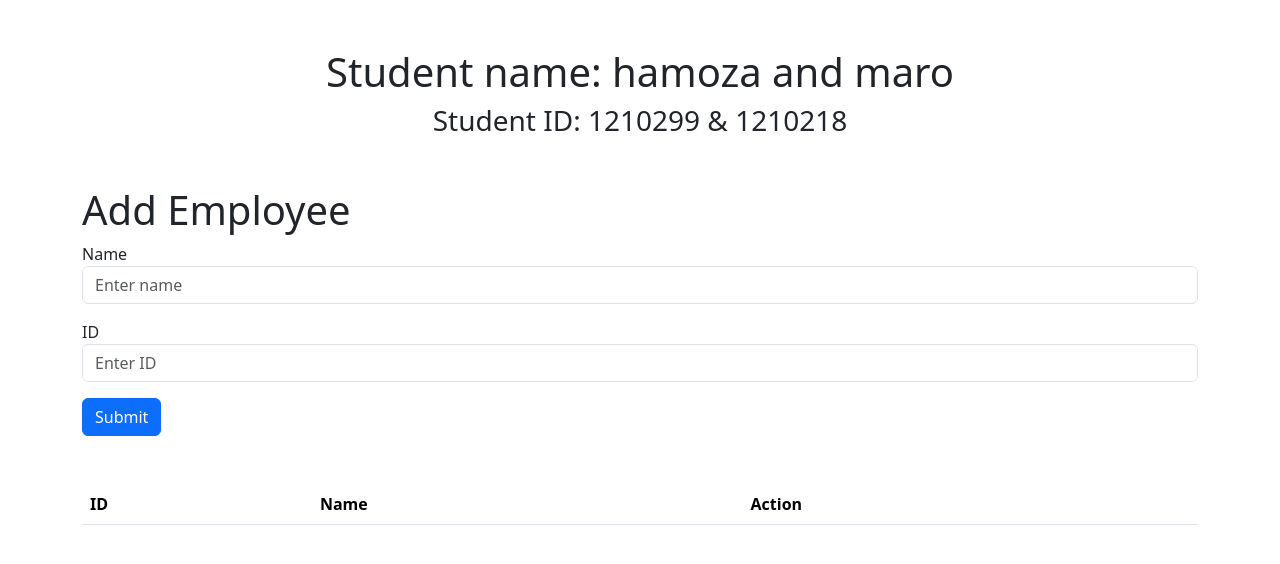
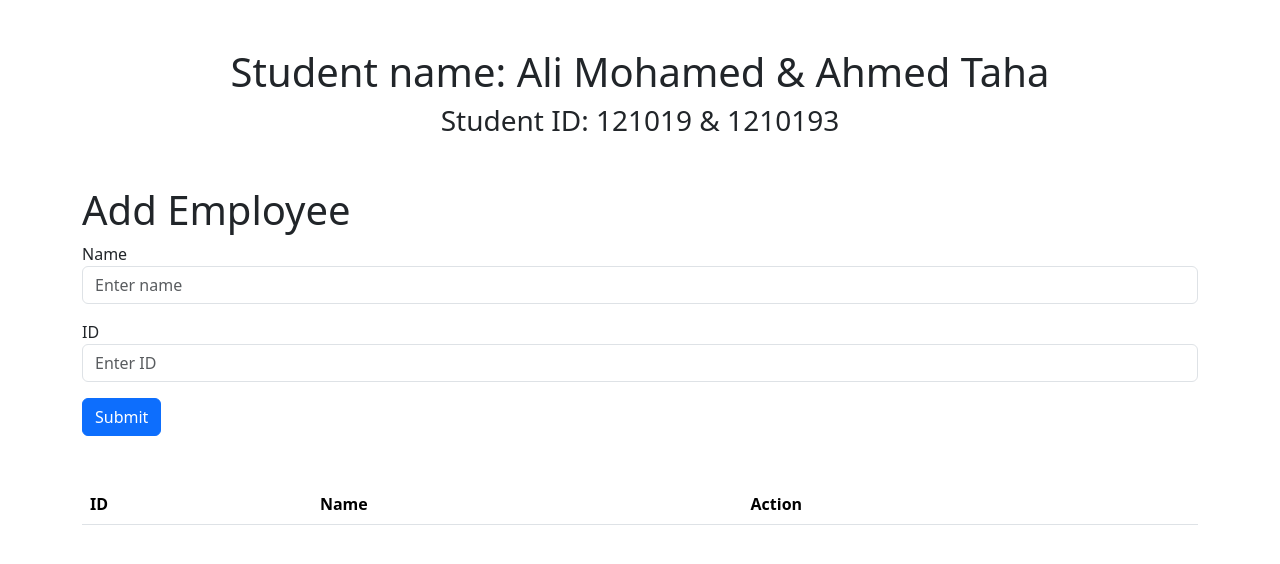
Before and after one commit to Alii-s/CMPS203-Labs_SP25_1210019_1210193, a plain HTML site: page Lab#1/FE/index.html in a window 1280 px wide. Drawn offline with nearby package versions, Linux system fonts and the light colour scheme; no server answers.

Commit message:
Update index.html

```diff
--- a/Lab#1/FE/index.html
+++ b/Lab#1/FE/index.html
@@ -19,8 +19,8 @@
 <body>
   <div class="container">
     <div class="mt-5 text-center">
-      <h1>Student name: <span>hamoza and maro</span></h1>
-      <h3>Student ID: <span>1210299 & 1210218</span></h3>
+      <h1>Student name: <span>Ali Mohamed & Ahmed Taha</span></h1>
+      <h3>Student ID: <span>121019 & 1210193</span></h3>
     </div>
     <div class="mb-5 mt-5">
       <h1>Add Employee</h1>
```
